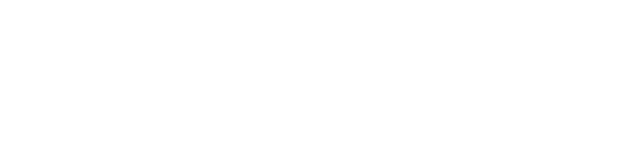
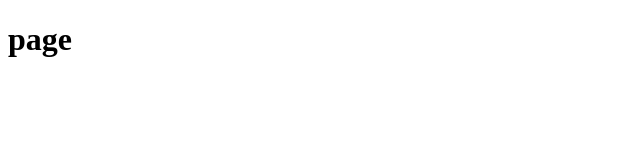
Before and after one commit to sofia-baranetska/my-project, a plain HTML site: page index.html in a window 1280 px wide. Shown: the whole page, without its empty margins (0-640 px from the left). Drawn offline with Linux system fonts and the light colour scheme.

Commit message:
add page title

```diff
--- a/index.html
+++ b/index.html
@@ -7,6 +7,6 @@
   <title>Document</title>
 </head>
 <body>
-
+  <h1>page</h1>
 </body>
 </html>
```
